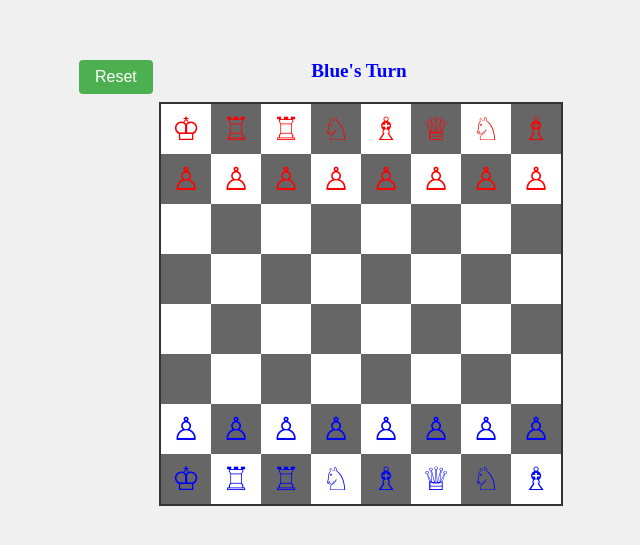
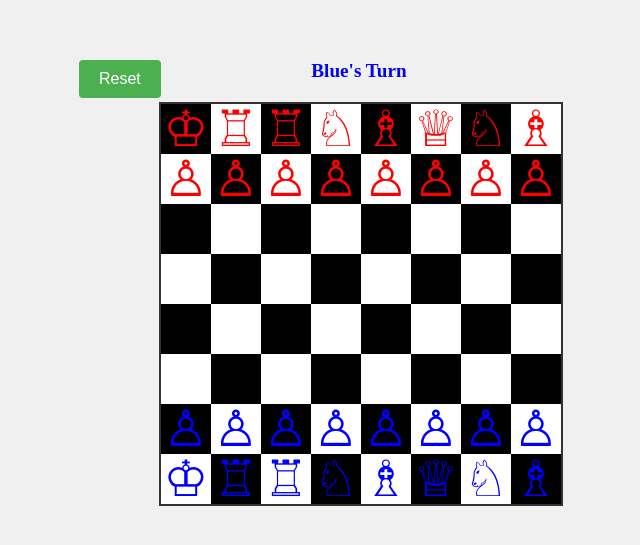
Before and after one commit to chipsxp/random-chess-v0, a website built with Vite: page index.html in a window 1280 px wide. Shown: the part 125-670 px from the top of the page, without its empty margins (281-921 px from the left). Built offline with nearby package versions, Linux system fonts and the light colour scheme.

Commit message:
Initial commit from your app

```diff
--- a/style.css
+++ b/style.css
@@ -16,7 +16,7 @@ body {
       position: absolute;
       top: 0;
       left: -80px;
-      padding: 8px 16px;
+      padding: 10px 20px;
       background-color: #4CAF50;
       color: white;
       border: none;
@@ -44,15 +44,15 @@ body {
     }
 
     .white {
+      background-color: #000;
+    }
+
+    .black {
       background-color: #fff;
     }
 
-    .black {
-      background-color: #666;
-    }
-
     .piece {
-      font-size: 2em;
+      font-size: 3.125em; /* Increased size by 25% */
       text-align: center;
       line-height: 50px;
       cursor: pointer;
```
Also changed, not shown: script.js (line endings or trailing spaces).
